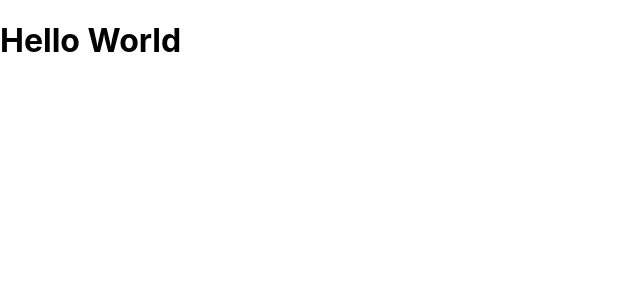
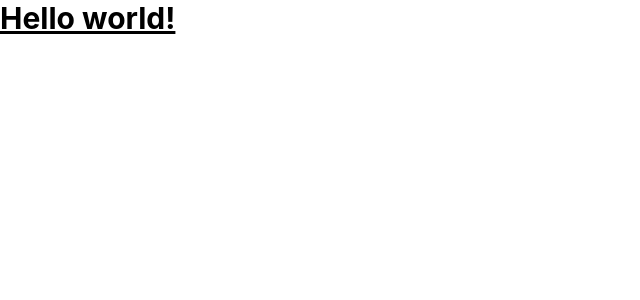
Before and after one commit to kasiliwachiye/react-framer, a React (Create React App) app: page / in a window 1280 px wide. Shown: the top 300 px of the page, without its empty margins (0-640 px from the left). Built offline with nearby package versions, Linux system fonts and the light colour scheme; the HTML template or start-up script is replaced by a standard one.

Commit message:
chore: install and setup tailwind

```diff
--- a/package.json
+++ b/package.json
@@ -40,5 +40,8 @@
       "last 1 firefox version",
       "last 1 safari version"
     ]
+  },
+  "devDependencies": {
+    "tailwindcss": "^3.4.10"
   }
 }
--- a/src/App.tsx
+++ b/src/App.tsx
@@ -1,7 +1,7 @@
 function App() {
   return (
     <div>
-      <h1>Hello World</h1>
+      <h1 className="text-3xl font-bold underline">Hello world!</h1>
     </div>
   );
 }
--- /dev/null
+++ b/tailwind.config.js
@@ -0,0 +1,8 @@
+/** @type {import('tailwindcss').Config} */
+module.exports = {
+  content: ["./src/**/*.{js,jsx,ts,tsx}"],
+  theme: {
+    extend: {},
+  },
+  plugins: [],
+};
```
Also changed, not shown: src/index.css (+7 -3 lines), 1 other file (tests, documents, lock files or other folders).
